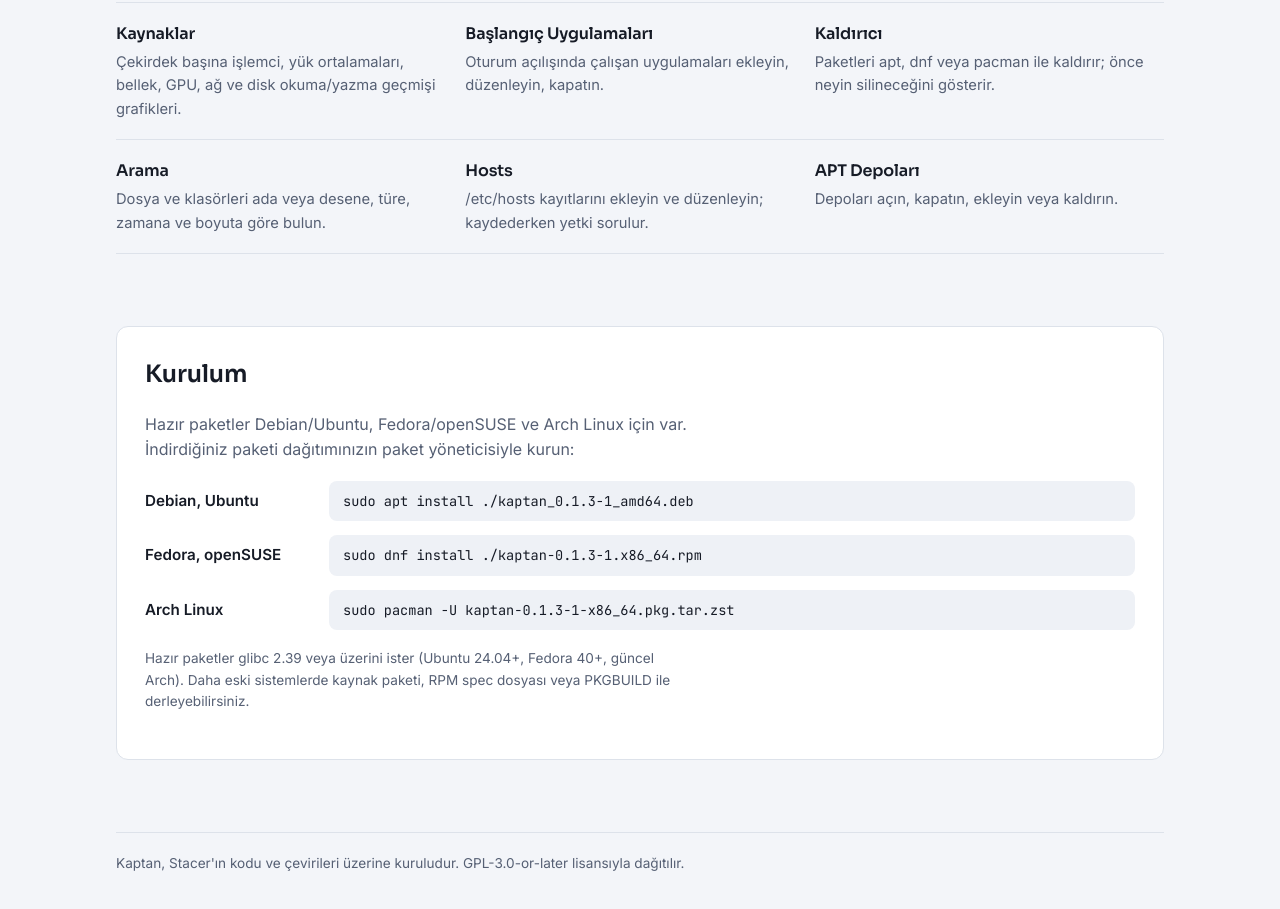
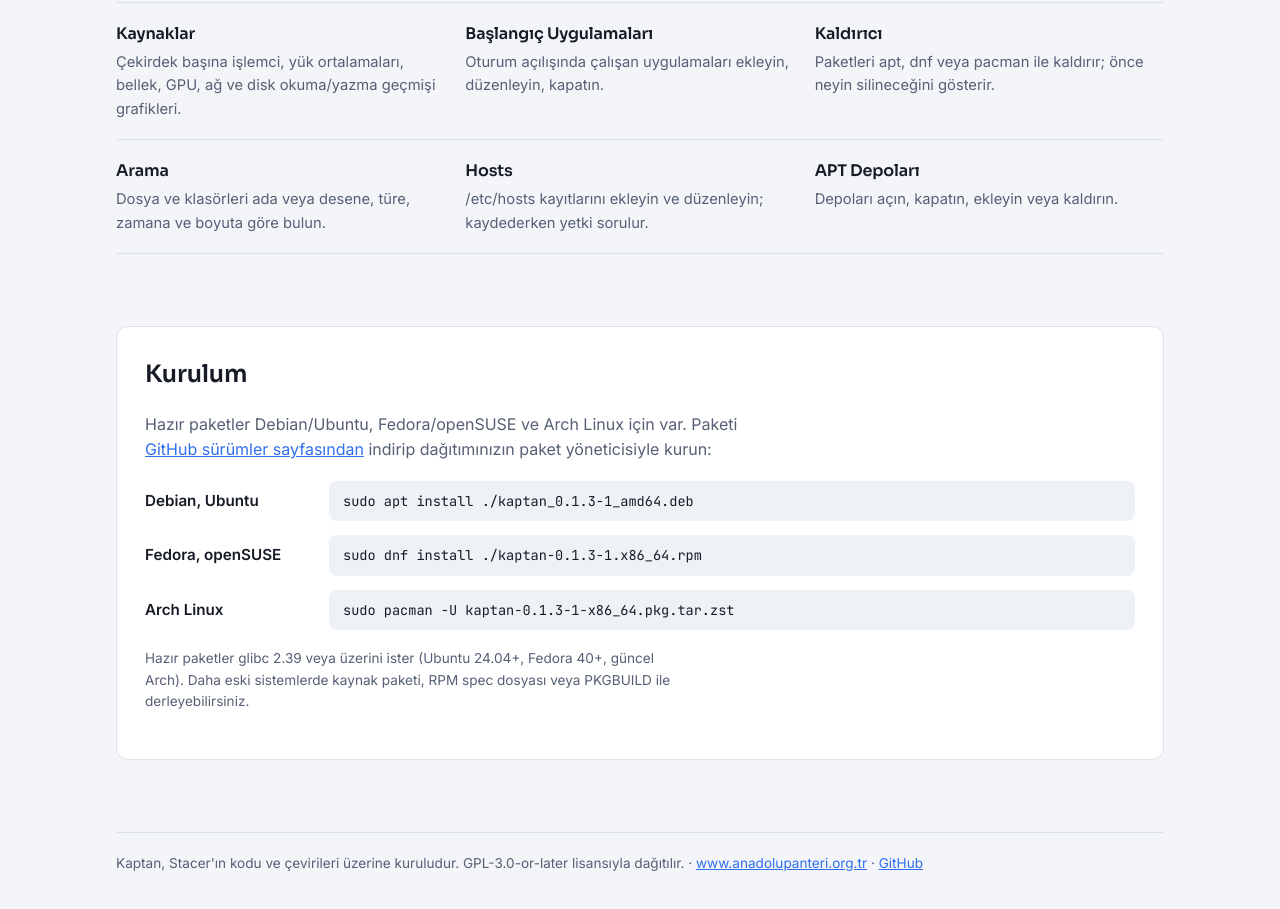
Before and after one commit to ortancasamuray/kaptan, a plain HTML site: page docs/tanitim/index.html in a window 1280 px wide. Shown: the part 3367-4276 px from the top of the page. Drawn offline with Linux system fonts and the light colour scheme.

Commit message:
Turkish README; download and website links
README.tr.md is a full Turkish translation of the README, plus a section on
installing the release packages. Both READMEs link to each other, the website
and the GitHub releases. The introduction page links the releases page and,
in the footer, the website and the GitHub project.

Co-Authored-By: Claude Opus 5.5 <noreply@anthropic.com>

```diff
--- a/docs/tanitim/index.html
+++ b/docs/tanitim/index.html
@@ -112,6 +112,7 @@
     margin: 0; overflow-x: auto; background: var(--code-bg); border-radius: 8px; padding: 10px 14px;
     font-family: var(--f-mono); font-size: .85rem; line-height: 1.5;
   }
+  .install a, footer a { color: var(--accent); }
   .note { margin-top: 18px; font-size: .85rem; color: var(--ink-soft); }
   footer { font-size: .85rem; color: var(--ink-soft); border-top: 1px solid var(--line); padding-top: 20px; }
 
@@ -243,7 +244,7 @@
 
   <section class="install">
     <h2>Kurulum</h2>
-    <p>Hazır paketler Debian/Ubuntu, Fedora/openSUSE ve Arch Linux için var. İndirdiğiniz paketi dağıtımınızın paket yöneticisiyle kurun:</p>
+    <p>Hazır paketler Debian/Ubuntu, Fedora/openSUSE ve Arch Linux için var. Paketi <a href="https://github.com/ortancasamuray/kaptan/releases/latest">GitHub sürümler sayfasından</a> indirip dağıtımınızın paket yöneticisiyle kurun:</p>
     <div class="pkgs">
       <div class="pkg"><span>Debian, Ubuntu</span><pre>sudo apt install ./kaptan_0.1.3-1_amd64.deb</pre></div>
       <div class="pkg"><span>Fedora, openSUSE</span><pre>sudo dnf install ./kaptan-0.1.3-1.x86_64.rpm</pre></div>
@@ -252,7 +253,7 @@
     <p class="note">Hazır paketler glibc 2.39 veya üzerini ister (Ubuntu 24.04+, Fedora 40+, güncel Arch). Daha eski sistemlerde kaynak paketi, RPM spec dosyası veya PKGBUILD ile derleyebilirsiniz.</p>
   </section>
 
-  <footer>Kaptan, Stacer'ın kodu ve çevirileri üzerine kuruludur. GPL-3.0-or-later lisansıyla dağıtılır.</footer>
+  <footer>Kaptan, Stacer'ın kodu ve çevirileri üzerine kuruludur. GPL-3.0-or-later lisansıyla dağıtılır. · <a href="https://www.anadolupanteri.org.tr">www.anadolupanteri.org.tr</a> · <a href="https://github.com/ortancasamuray/kaptan">GitHub</a></footer>
 </div>
 </body>
 </html>
```
Also changed, not shown: 2 other files.
